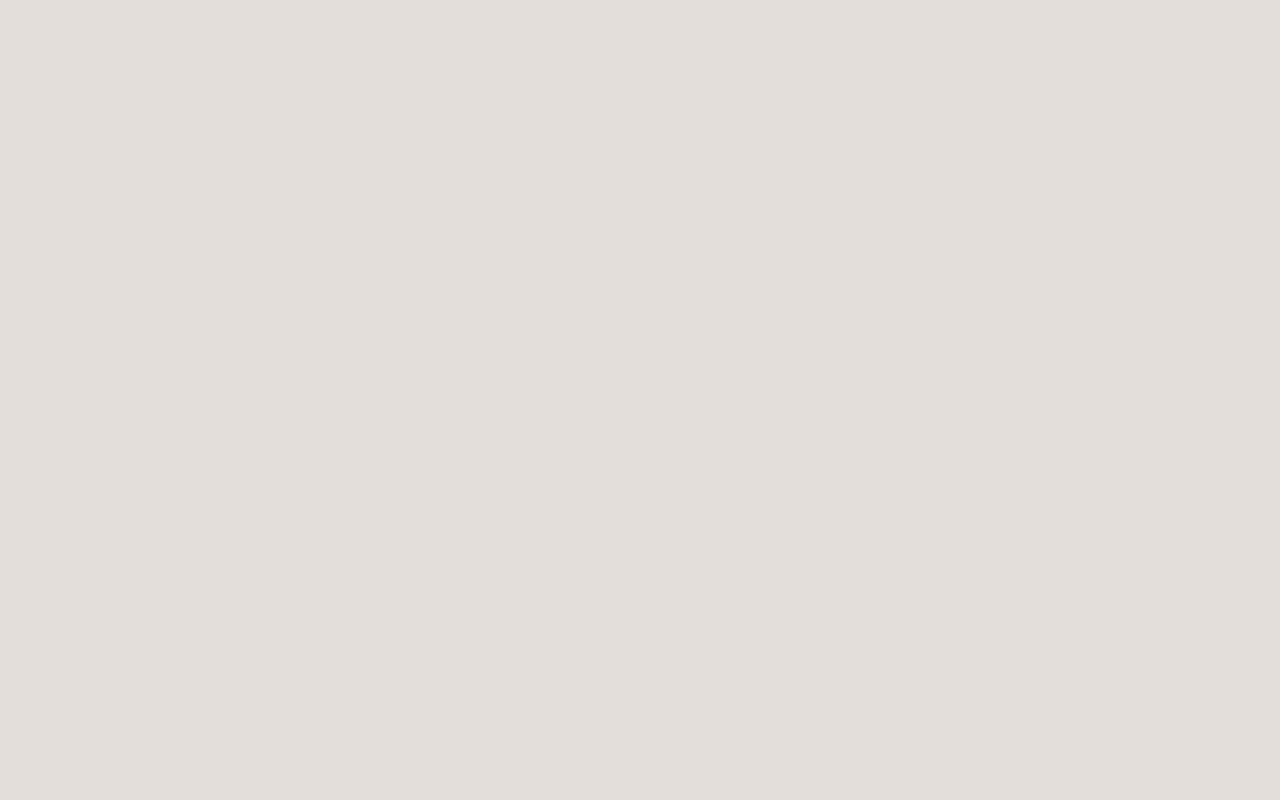
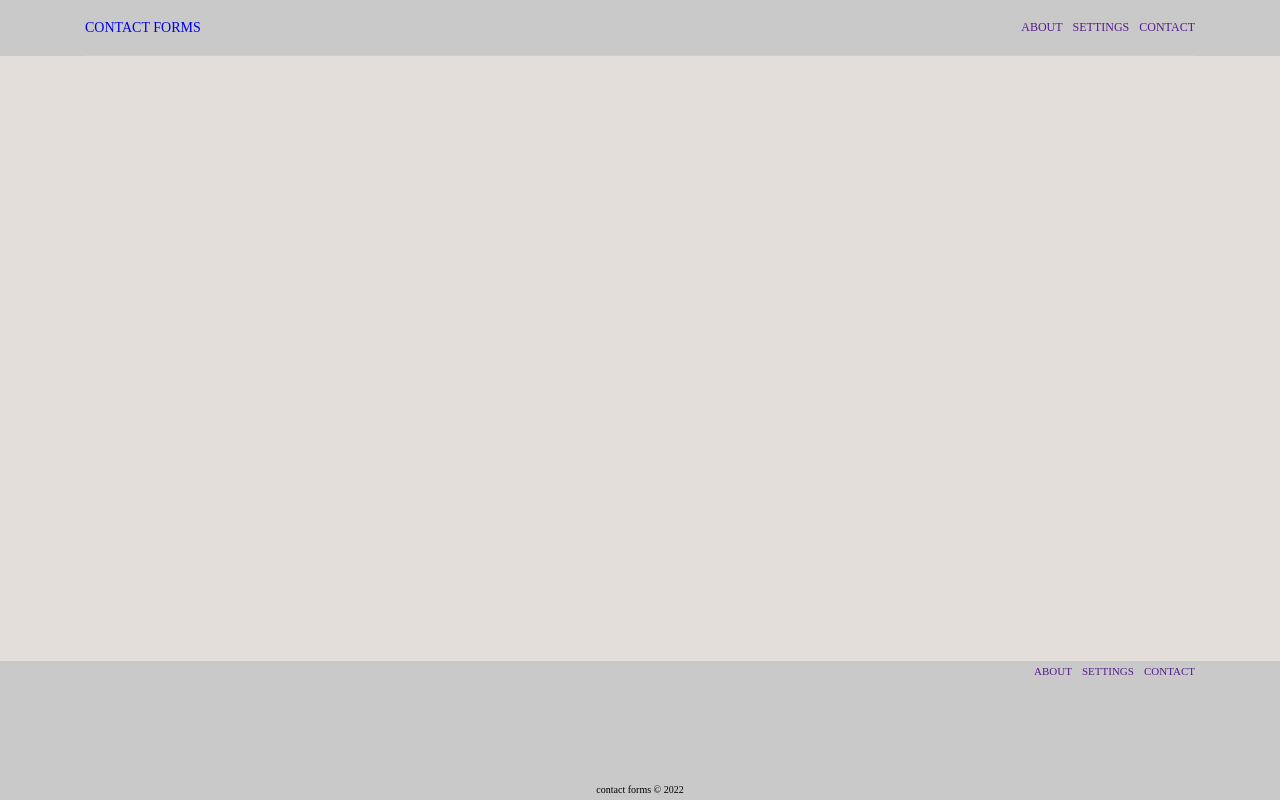
Before and after one commit to vladyche/web-contact-forms, a website built with webpack: page src/html/index.html in a window 1280 px wide. Built offline with nearby package versions, Linux system fonts and the light colour scheme.

Commit message:
base page markup for project with navigation

```diff
--- a/src/css/_layout.scss
+++ b/src/css/_layout.scss
@@ -6,6 +6,41 @@ body {
 
 .body {
     background-color: $bg;
+}
+
+.website {
+    max-width: 1920px;
+    min-width: 320px;
+    margin: 0 auto;
+
+    height: 100vh;
+
+    display: grid;
+    grid-template-rows: 1fr auto;
+}
+
+.header-fixed {
+    position: fixed;
+    top: 0;
+    right: 0;
+    bottom: auto;
+    left: 0;
+
+    .fixed-container {
+        max-width: 1920px;
+        min-width: 320px;
+        margin: 0 auto;
+
+        background-color: #c9c9c9;
+    }
+}
+
+.content {
+    padding-top: 55px;
+}
+
+.footer {
+    background-color: #c9c9c9;
 }
 
 .container {
--- /dev/null
+++ b/src/css/content/_page.scss
@@ -0,0 +1 @@
+.page-content {}
--- /dev/null
+++ b/src/css/footer/_footer.scss
@@ -0,0 +1,51 @@
+.footer-container {
+    min-height: 100px;
+}
+
+.footer-nav {
+    display: flex;
+    flex-direction: row;
+    justify-content: flex-end;
+}
+
+.footer-menu {
+    margin: 0;
+    padding: 0;
+    list-style: none;
+
+    display: flex;
+    flex-direction: row;
+
+    .item {
+        margin: 0 5px 0 5px;
+
+        &:first-child {
+            margin: 0 5px 0 0;
+        }
+
+        &:last-child {
+            margin: 0 0 0 5px;
+        }
+
+        .link {
+            text-decoration: none;
+        }
+    }
+}
+
+.footer-menu-item {
+
+    span {
+        text-transform: uppercase;
+        font-size: 11px;
+    }
+}
+
+.footer-bottom {
+    padding: 5px 0;
+}
+
+.footer-copyright {
+    text-align: center;
+    font-size: 10px;
+}
--- /dev/null
+++ b/src/css/header/_header.scss
@@ -0,0 +1,60 @@
+.header-columns {
+    height: 55px;
+
+    display: flex;
+    flex-direction: row;
+    align-items: center;
+
+    border-bottom: 1px solid #cecece;
+
+    .col-1 {}
+
+    .col-2 {
+        flex-grow: 1;
+    }
+}
+
+.header-logo-link {
+    text-decoration: none;
+}
+
+.header-logo {
+    text-transform: uppercase;
+    font-size: 14px;
+}
+
+.header-nav {
+    display: flex;
+    flex-direction: row;
+    justify-content: flex-end;
+}
+
+.header-menu {
+    margin: 0;
+    padding: 0;
+    list-style: none;
+
+    display: flex;
+    flex-direction: row;
+
+    .item {
+        margin: 0 5px 0 5px;
+
+        &:first-child {
+            margin: 0 5px 0 0;
+        }
+
+        &:last-child {
+            margin: 0 0 0 5px;
+        }
+
+        .link {
+            text-decoration: none;
+        }
+    }
+}
+
+.header-menu-item {
+    text-transform: uppercase;
+    font-size: 12px;
+}
--- a/src/css/style.scss
+++ b/src/css/style.scss
@@ -1,3 +1,6 @@
 @import "./variables";
 @import "./breakpoints";
 @import "./layout";
+@import "./header/header";
+@import "./content/page";
+@import "./footer/footer";
--- a/src/html/index.html
+++ b/src/html/index.html
@@ -9,7 +9,135 @@
 </head>
 
 <body class="body">
+    <div class="website">
+        <header class="header-fixed">
+            <div class="fixed-container">
 
+                <!-- container -->
+                <div class="container">
+                    <div class="row">
+
+                        <div class="header-columns">
+                            <div class="col-1">
+                                <a href="/" class="header-logo-link">
+                                    <div class="header-logo">
+                                        <span>Contact Forms</span>
+                                    </div>
+                                </a>
+                            </div>
+
+                            <div class="col-2">
+                                <nav class="header-nav">
+                                    <ul class="header-menu">
+                                        <li class="item">
+                                            <a href="" class="link">
+                                                <div class="header-menu-item">
+                                                    <span>About</span>
+                                                </div>
+                                            </a>
+                                        </li>
+
+                                        <li class="item">
+                                            <a href="" class="link">
+                                                <div class="header-menu-item">
+                                                    <span>Settings</span>
+                                                </div>
+                                            </a>
+                                        </li>
+
+                                        <li class="item">
+                                            <a href="" class="link">
+                                                <div class="header-menu-item">
+                                                    <span>Contact</span>
+                                                </div>
+                                            </a>
+                                        </li>
+                                    </ul>
+                                </nav>
+                            </div>
+                        </div>
+
+                    </div>
+                </div>
+                <!-- end container -->
+
+            </div>
+        </header>
+
+        <div class="content">
+
+            <!-- container -->
+            <div class="container">
+                <div class="row">
+
+                    <div class="page-content">
+
+                    </div>
+
+                </div>
+            </div>
+            <!-- end container -->
+
+        </div>
+
+        <footer class="footer">
+
+            <!-- container -->
+            <div class="container">
+                <div class="row">
+
+                    <nav class="footer-nav">
+                        <ul class="footer-menu">
+                            <li class="item">
+                                <a href="" class="link">
+                                    <div class="footer-menu-item">
+                                        <span>About</span>
+                                    </div>
+                                </a>
+                            </li>
+
+                            <li class="item">
+                                <a href="" class="link">
+                                    <div class="footer-menu-item">
+                                        <span>Settings</span>
+                                    </div>
+                                </a>
+                            </li>
+
+                            <li class="item">
+                                <a href="" class="link">
+                                    <div class="footer-menu-item">
+                                        <span>Contact</span>
+                                    </div>
+                                </a>
+                            </li>
+                        </ul>
+                    </nav>
+
+                </div>
+
+                <div class="row">
+
+                    <div class="footer-container"></div>
+
+                </div>
+
+                <div class="row">
+
+                    <div class="footer-bottom">
+                        <div class="footer-copyright">
+                            <span>contact forms</span>
+                            <span>&copy;</span>
+                            <span>2022</span>
+                        </div>
+                    </div>
+
+                </div>
+            </div>
+            <!-- end container -->
+
+        </footer>
+    </div>
 </body>
 
 </html>
```
